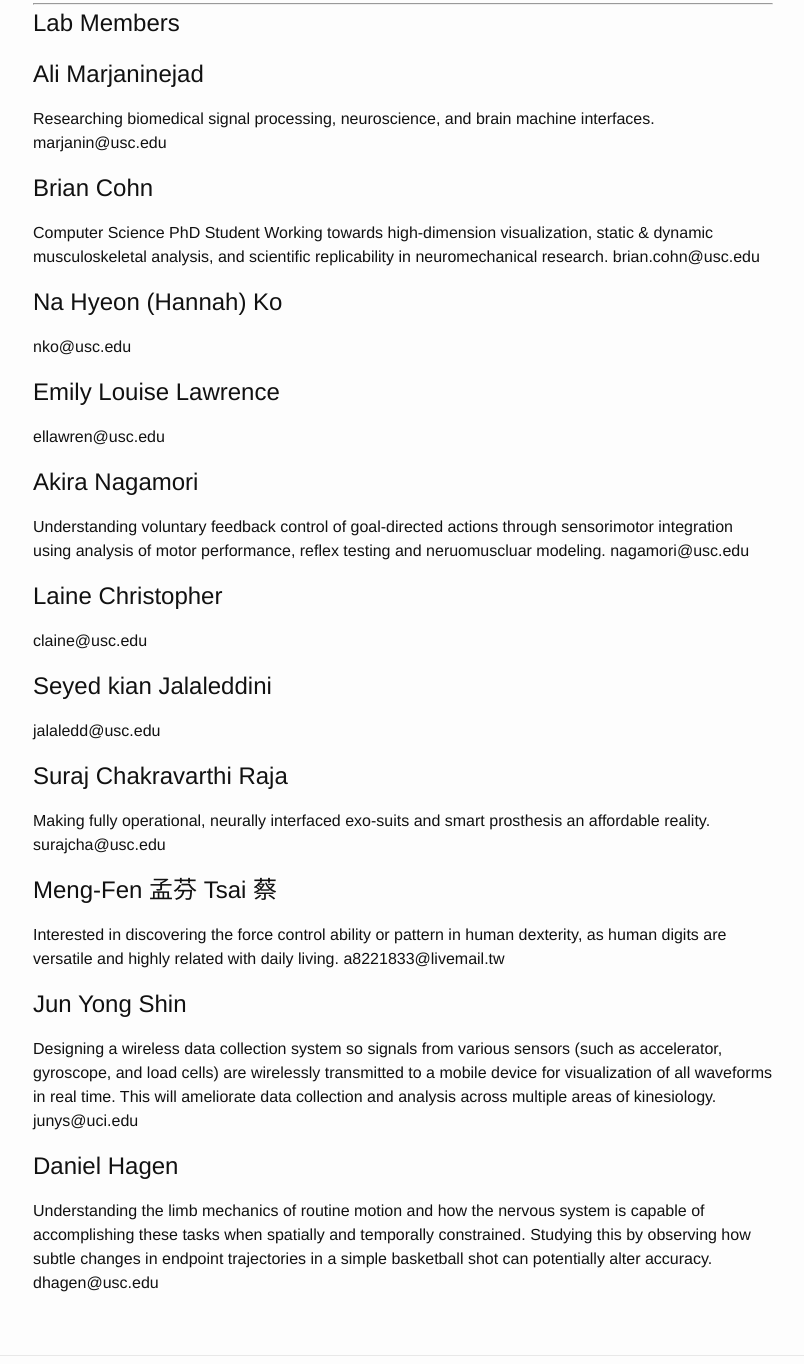
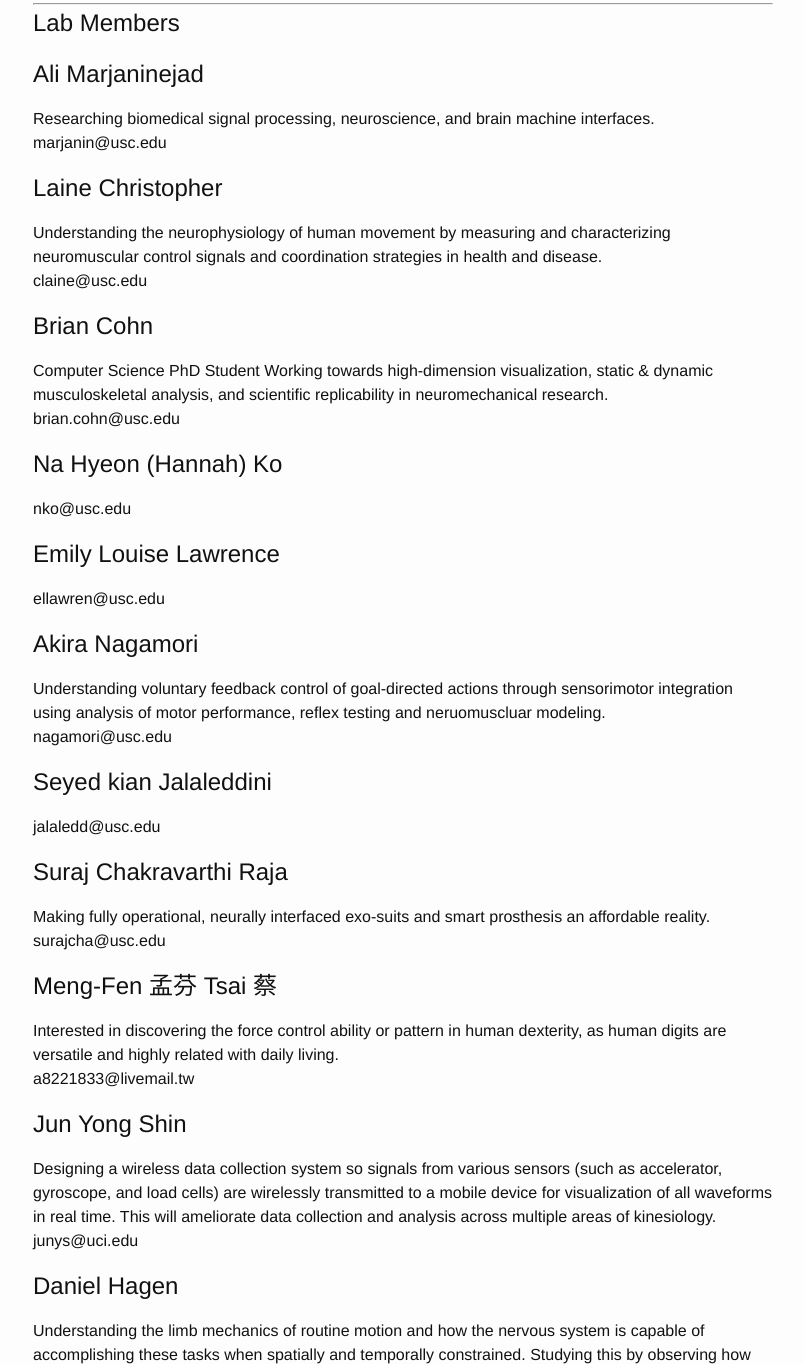
Before and after one commit to usc-bbdl/usc-bbdl.github.io, a Jekyll site: the page built from about.md, in a window 1280 px wide and 1400 px high, scrolled down 799 px, cut to the strip 36-1400 px from the top of the window. Shown: the whole strip, without its empty margins (237-1041 px from the left). Built offline with Jekyll 4.4.1, drawn with Linux system fonts in a browser that asks for light colours; some of the changed text lies outside the part shown.

Commit message:
added chrislainebio and line spacing. See #1

```diff
--- a/about.md
+++ b/about.md
@@ -34,6 +34,10 @@
 Researching biomedical signal processing, neuroscience, and brain machine interfaces.
 marjanin@usc.edu
 
+# Laine Christopher
+Understanding the neurophysiology of human movement by measuring and characterizing neuromuscular control signals and coordination strategies in health and disease.
+claine@usc.edu
+
 # Brian Cohn
 Computer Science PhD Student
 Working towards high-dimension visualization, static & dynamic musculoskeletal analysis, and scientific replicability in neuromechanical research.
@@ -48,9 +52,6 @@
 # Akira Nagamori
 Understanding voluntary feedback control of goal-directed actions through sensorimotor integration using analysis of motor performance, reflex testing and neruomuscluar modeling.
 nagamori@usc.edu
-
-# Laine Christopher
-claine@usc.edu
 
 # Seyed kian Jalaleddini
 jalaledd@usc.edu
```
